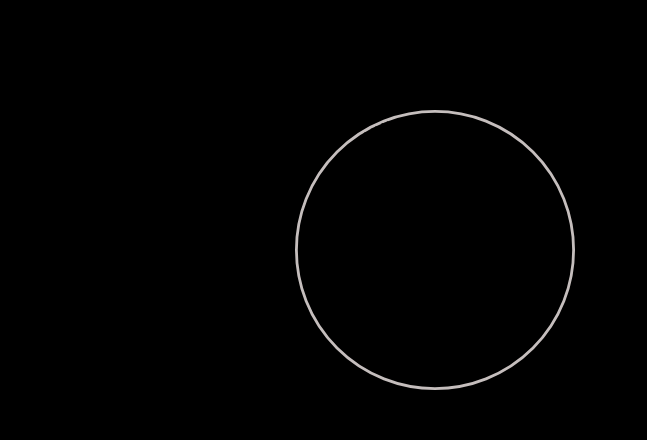
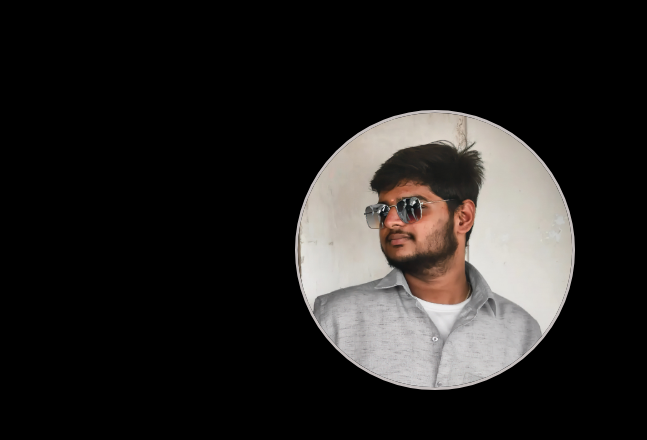
Before and after one commit to Dineshmoorthi27/Dinesh_portfolio, a plain HTML site: page index.html in a window 1280 px wide. Shown: the part 106-546 px from the top of the page, 633-1280 px from the left. Drawn offline with nearby package versions, Linux system fonts and the light colour scheme; the site is published under a folder, as on GitHub Pages, so addresses that start at the root find nothing.

Commit message:
Update index.html

```diff
--- a/index.html
+++ b/index.html
@@ -72,7 +72,7 @@
                 </div>
             </div>
             <div class="profile-pic">
-                <img src="/Asserts/images/boTeSzIN_4x.jpg" alt="Dinesh M">
+                <img src="Asserts/images/boTeSzIN_4x.jpg" alt="Dinesh M">
             </div>
         </div>
 
```
